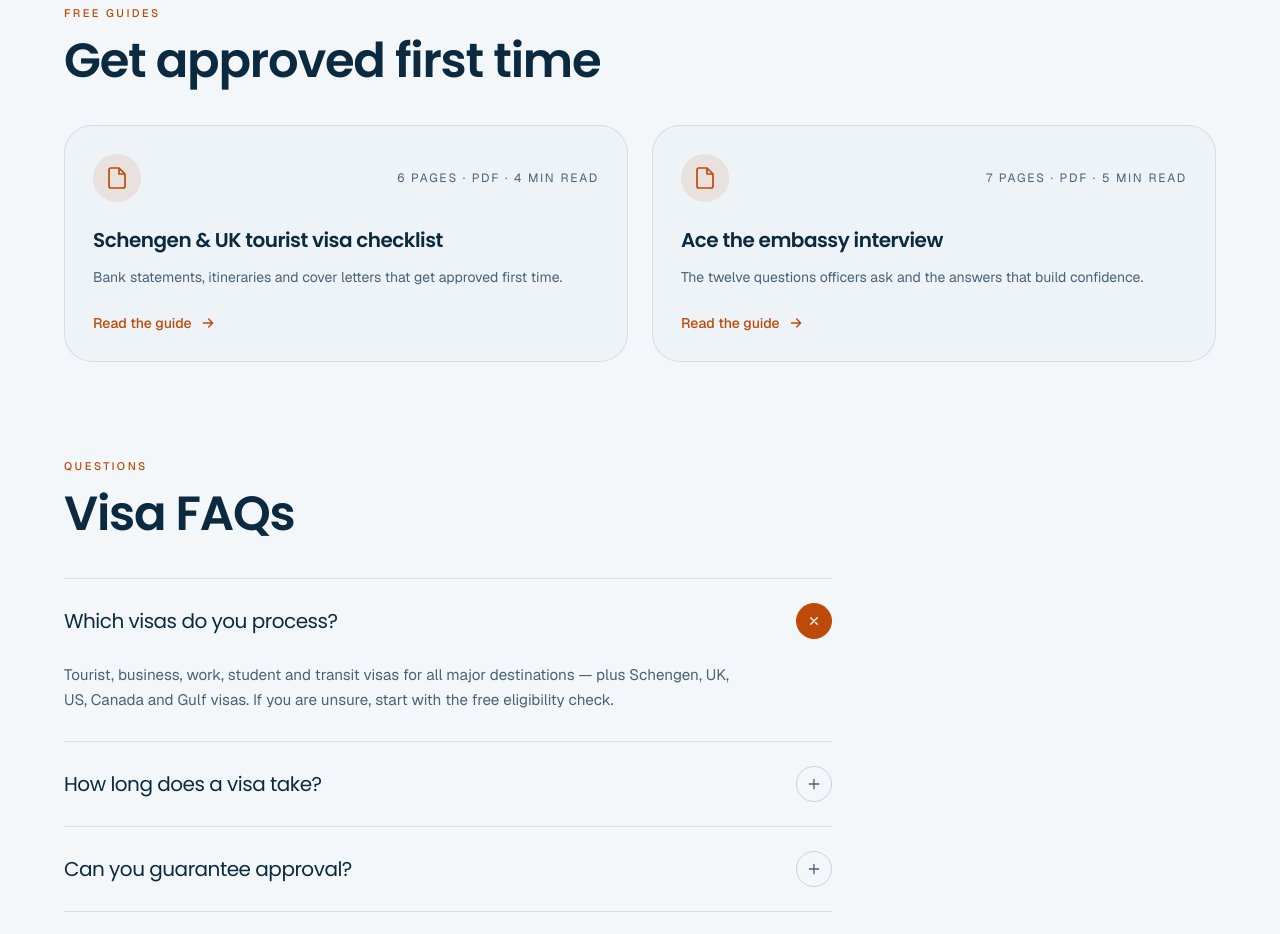
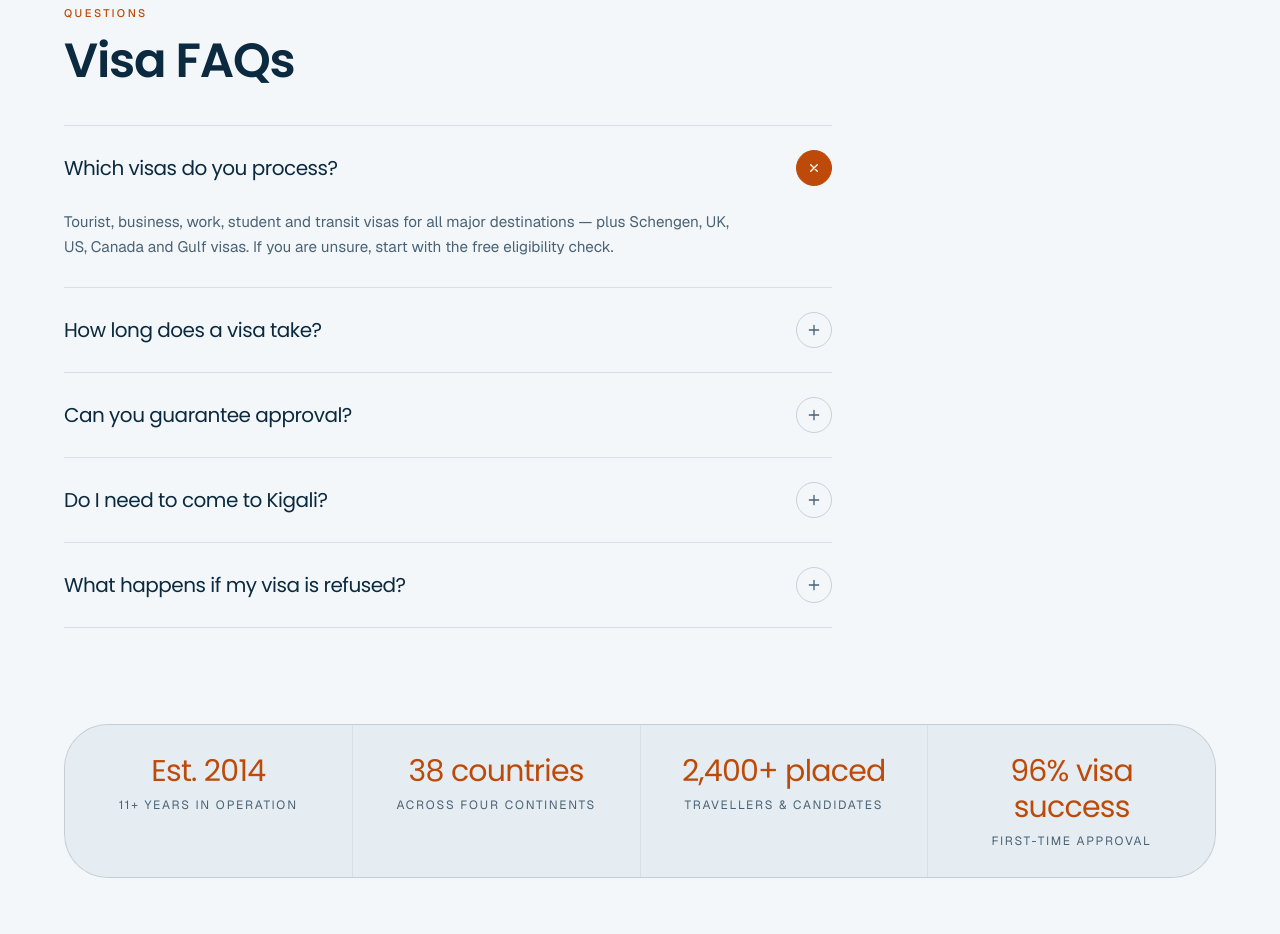
Before and after one commit to AudrinL/linker, a Next.js app: page /visa-support in a window 1280 px wide. Shown: the part 5620-6554 px from the top of the page. Built offline with nearby package versions, Linux system fonts and the light colour scheme.

Commit message:
updated the site

```diff
--- a/src/app/visa-support/page.tsx
+++ b/src/app/visa-support/page.tsx
@@ -6,7 +6,7 @@ import {
   visaDocuments,
   visaWhyUs,
   visaFaqs,
-  visaGuides,
+
   trustMarks,
 } from "@/lib/services-data";
 import { visaDestinations } from "@/lib/countries";
@@ -17,7 +17,6 @@ import { FeatureList, Checklist } from "@/components/ui/FeatureList";
 import { DestinationPicker } from "@/components/ui/DestinationPicker";
 import { EligibilityChecker } from "@/components/ui/EligibilityChecker";
 import { ProcessTimeline } from "@/components/ui/ProcessTimeline";
-import { GuideCard } from "@/components/ui/GuideCard";
 import { Faq } from "@/components/ui/Faq";
 import { Notice } from "@/components/ui/Notice";
 import { TrustBar } from "@/components/ui/TrustBar";
@@ -104,15 +103,6 @@ export default function VisaSupportPage() {
         </section>
 
         <section>
-          <SectionHeading eyebrow="Free guides" title="Get approved first time" />
-          <div className="mt-10 grid gap-6 sm:grid-cols-2">
-            {visaGuides.map((guide) => (
-              <GuideCard key={guide.slug} guide={guide} />
-            ))}
-          </div>
-        </section>
-
-        <section>
           <SectionHeading eyebrow="Questions" title="Visa FAQs" />
           <Faq faqs={visaFaqs.slice(0, 5)} className="mt-10 max-w-3xl" />
         </section>
```
